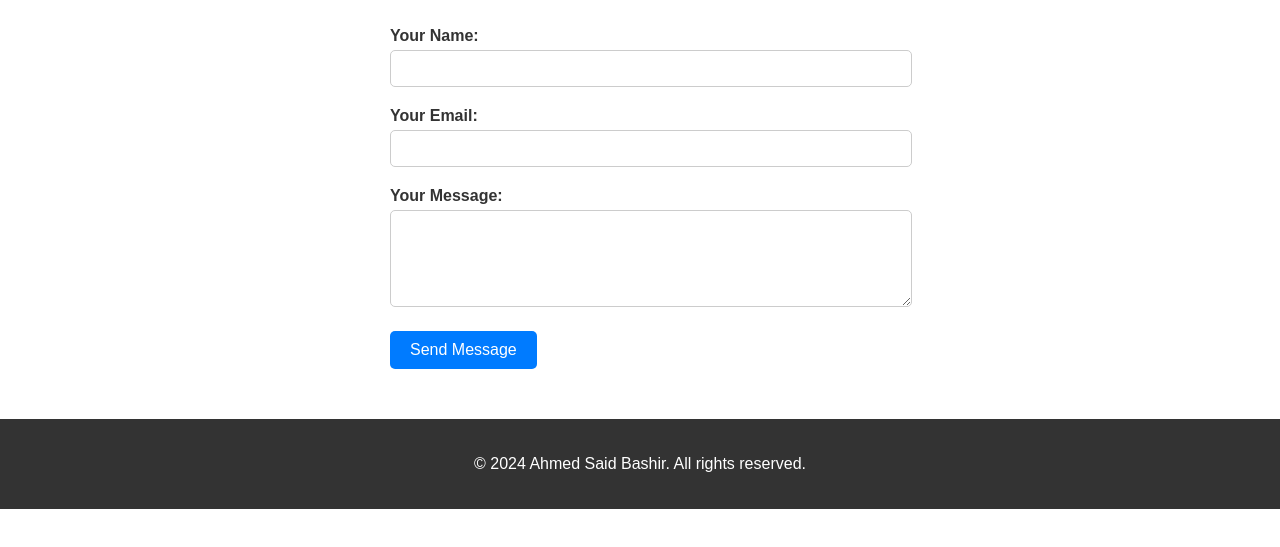
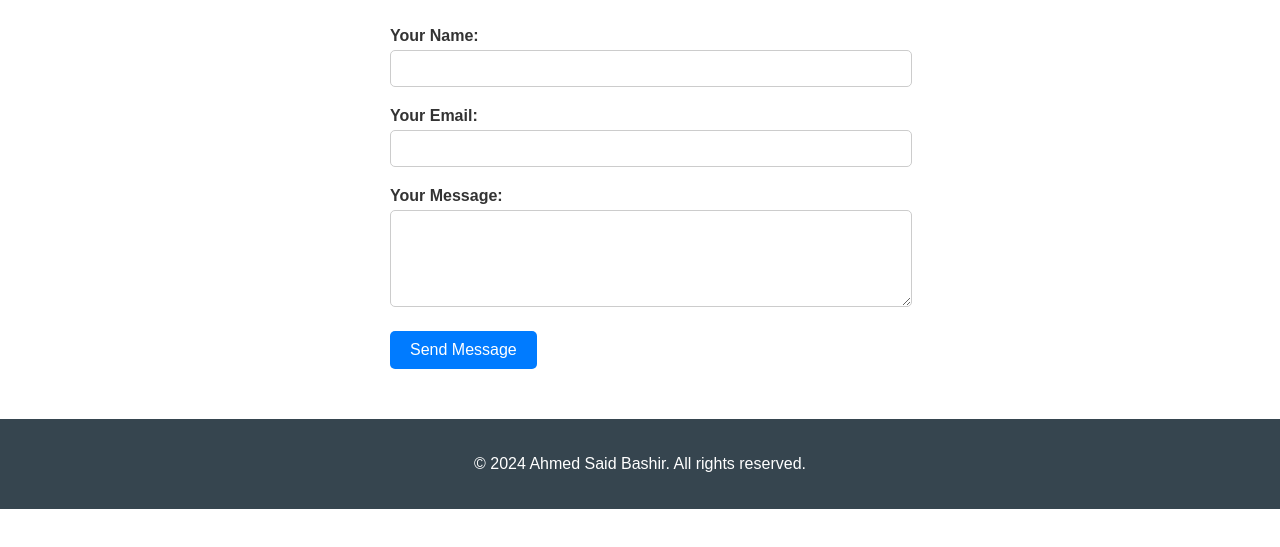
Before and after one commit to Engineer-Ahmed-Said-Official/portfolio, a plain HTML site: page contact.html in a window 1280 px wide. Shown: the part 197-744 px from the top of the page. Drawn offline with Linux system fonts and the light colour scheme.

Commit message:
Updated contact.css with new styles

```diff
--- a/contact.css
+++ b/contact.css
@@ -116,6 +116,6 @@ button:hover {
 footer {
     text-align: center;
     padding: 20px;
-    background-color: #333;
+    background-color: #36454F;
     color: white;
 }
```
